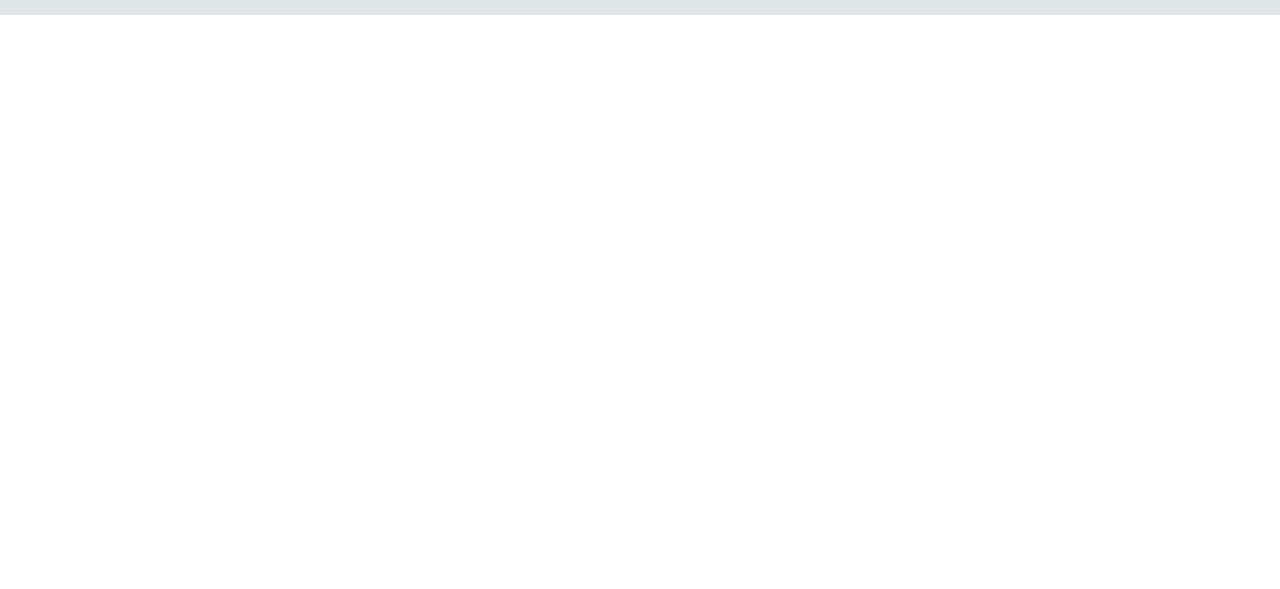
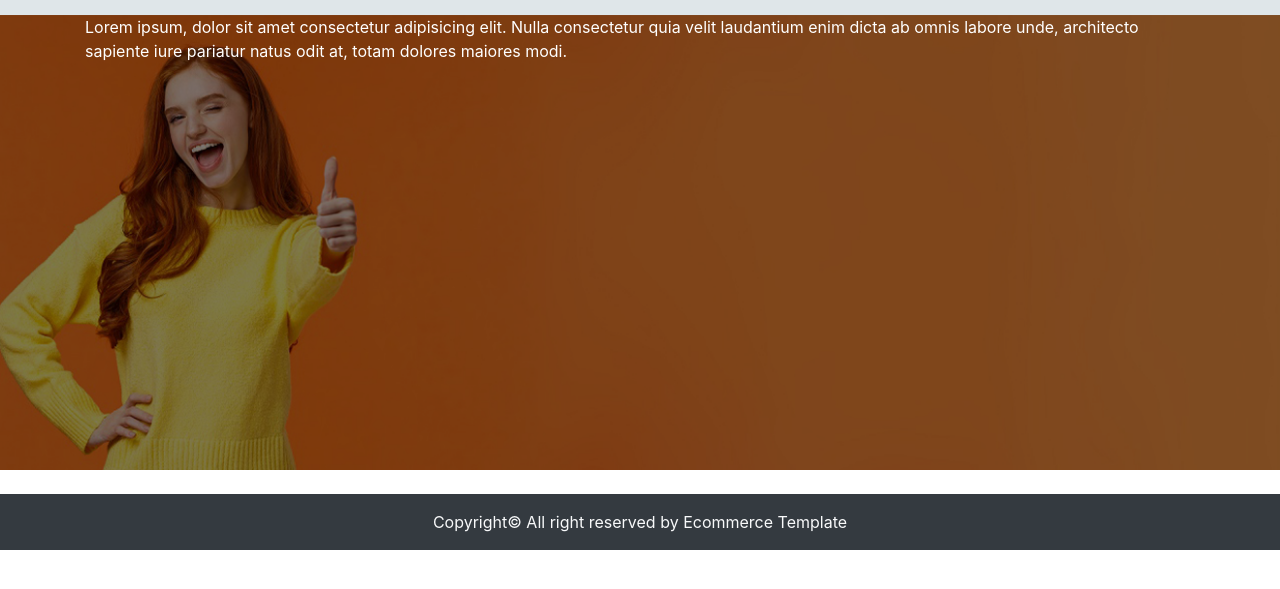
Before and after one commit to vxlrubel/html-corporate-template, a plain HTML site: page index.html in a window 1280 px wide. Shown: the part 67-656 px from the top of the page. Drawn offline with Linux system fonts and the light colour scheme.

Commit message:
continue with hero slider

```diff
--- /dev/null
+++ b/assets/css/owl-carousel/owl.theme.default.min.css
@@ -0,0 +1,6 @@
+/**
+ * Owl Carousel v2.3.4
+ * Copyright 2013-2018 David Deutsch
+ * Licensed under: SEE LICENSE IN https://github.com/OwlCarousel2/OwlCarousel2/blob/master/LICENSE
+ */
+.owl-theme .owl-dots,.owl-theme .owl-nav{text-align:center;-webkit-tap-highlight-color:transparent}.owl-theme .owl-nav{margin-top:10px}.owl-theme .owl-nav [class*=owl-]{color:#FFF;font-size:14px;margin:5px;padding:4px 7px;background:#D6D6D6;display:inline-block;cursor:pointer;border-radius:3px}.owl-theme .owl-nav [class*=owl-]:hover{background:#869791;color:#FFF;text-decoration:none}.owl-theme .owl-nav .disabled{opacity:.5;cursor:default}.owl-theme .owl-nav.disabled+.owl-dots{margin-top:10px}.owl-theme .owl-dots .owl-dot{display:inline-block;zoom:1}.owl-theme .owl-dots .owl-dot span{width:10px;height:10px;margin:5px 7px;background:#D6D6D6;display:block;-webkit-backface-visibility:visible;transition:opacity .2s ease;border-radius:30px}.owl-theme .owl-dots .owl-dot.active span,.owl-theme .owl-dots .owl-dot:hover span{background:#869791}
--- a/assets/js/custom.js
+++ b/assets/js/custom.js
@@ -8,6 +8,7 @@
 
       init() {
          this.header();
+         this.carousel();
       }
 
       header() {
@@ -60,6 +61,15 @@
 
       }
 
+      carousel() {
+         (() => {
+            let args = {
+               items: 1
+            }
+            $('.app-hero-slider').owlCarousel(args);
+         })();
+      }
+
    }
 
    doc.ready(function () {
--- /dev/null
+++ b/assets/scss/components/_hero-slider.scss
@@ -0,0 +1,19 @@
+.app-hero-slider {
+   .hero-slide-item {
+      .inner-content {
+         position: absolute;
+         top: 0;
+         bottom: 0;
+         left: 0;
+         right: 0;
+         background: rgba(0, 0, 0, 0.5);
+         color: white;
+         z-index: 100000;
+
+         .container {
+            position: relative;
+            z-index: 99999;
+         }
+      }
+   }
+}
--- a/assets/scss/main.scss
+++ b/assets/scss/main.scss
@@ -2,4 +2,5 @@
 @import 'functions';
 @import 'default-classes';
 @import 'components/header';
+@import 'components/hero-slider';
 @import 'components/footer';
--- a/index.html
+++ b/index.html
@@ -16,12 +16,18 @@
 
    <!-- include bootstrap  -->
    <link rel="stylesheet" href="./assets/css/bootstrap.min.css">
+
+   <!-- include carousel style -->
+   <link rel="stylesheet" href="./assets/css/owl-carousel/owl.carousel.min.css">
+   <link rel="stylesheet" href="./assets/css/owl-carousel/owl.theme.default.min.css">
    <!-- main stylesheet -->
    <link rel="stylesheet" href="./assets/css/main.css">
 </head>
 
 <body>
 
+
+   <!-- main header section -->
    <header class="clearfix header-area">
       <div class="main-menu">
          <div class="container">
@@ -80,7 +86,91 @@
       <!-- responsive mobile menu end -->
 
    </header>
+   <!-- main header section end -->
 
+
+
+   <!-- main hero slider area -->
+   <section class="clearfix app-hero-slider owl-carousel">
+
+      <!-- single item slide -->
+      <div class="hero-slide-item position-relative">
+         <img src="/assets/img/sliders/default-slider-1.jpg" />
+         <div class="inner-content">
+            <div class="container">
+               Lorem ipsum, dolor sit amet consectetur adipisicing elit. Nulla consectetur quia velit laudantium enim
+               dicta ab omnis labore unde, architecto sapiente iure pariatur natus odit at, totam dolores maiores modi.
+            </div>
+         </div>
+      </div>
+      <!-- single item slide end -->
+
+      <!-- single item slide -->
+      <div class="hero-slide-item position-relative">
+         <img src="/assets/img/sliders/default-slider-2.jpg" />
+         <div class="inner-content">
+            <div class="container">
+               Lorem ipsum, dolor sit amet consectetur adipisicing elit. Nulla consectetur quia velit laudantium enim
+               dicta ab omnis labore unde, architecto sapiente iure pariatur natus odit at, totam dolores maiores modi.
+               <a href="@">hello world</a>
+            </div>
+         </div>
+      </div>
+      <!-- single item slide end -->
+
+      <!-- single item slide -->
+      <div class="hero-slide-item position-relative">
+         <img src="/assets/img/sliders/default-slider-3.jpg" />
+         <div class="inner-content">
+            <div class="container">
+               Lorem ipsum, dolor sit amet consectetur adipisicing elit. Nulla consectetur quia velit laudantium enim
+               dicta ab omnis labore unde, architecto sapiente iure pariatur natus odit at, totam dolores maiores modi.
+            </div>
+         </div>
+      </div>
+      <!-- single item slide end -->
+
+      <!-- single item slide -->
+      <div class="hero-slide-item position-relative">
+         <img src="/assets/img/sliders/default-slider-4.jpg" />
+         <div class="inner-content">
+            <div class="container">
+               Lorem ipsum, dolor sit amet consectetur adipisicing elit. Nulla consectetur quia velit laudantium enim
+               dicta ab omnis labore unde, architecto sapiente iure pariatur natus odit at, totam dolores maiores modi.
+            </div>
+         </div>
+      </div>
+      <!-- single item slide end -->
+   </section>
+   <!-- main hero slider area -->
+
+
+
+
+
+
+
+   <footer class="footer-area clearfix">
+      <!-- footer top area  -->
+      <div class="footer-top">
+         <div class="container">
+            <div class="row">
+            </div>
+
+         </div>
+      </div>
+      <!-- footer top area end -->
+
+      <!-- copyright area -->
+      <div class="footer-copyright text-light bg-dark">
+         <div class="container">
+            <p class="text-center m-0 py-3">
+               Copyright&copy; All right reserved by <a href="#" class="text-light">Ecommerce Template</a>
+            </p>
+         </div>
+      </div>
+      <!-- copyright area end -->
+   </footer>
 
 
 
@@ -89,11 +179,15 @@
    <!-- include jquery library -->
    <script src="./assets/js/jquery.js"></script>
 
+   <!-- include carousel script for make slider -->
+   <script src="./assets/js/owl.carousel.min.js"></script>
+
    <!-- include bootstrap -->
    <script src="./assets/js/bootstrap.min.js"></script>
 
    <!-- custom script -->
    <script src="./assets/js/custom.js"></script>
+
 </body>
 
 </html>
```
Also changed, not shown: assets/css/main.css, assets/css/owl-carousel/ajax-loader.gif (added), assets/css/owl-carousel/owl.carousel.min.css (added), assets/css/owl-carousel/owl.video.play.png (added), assets/img/sliders/default-slider-1.jpg (added), assets/img/sliders/default-slider-2.jpg (added), assets/img/sliders/default-slider-3.jpg (added), assets/img/sliders/default-slider-4.jpg (added), assets/js/owl.carousel.min.js (added).
